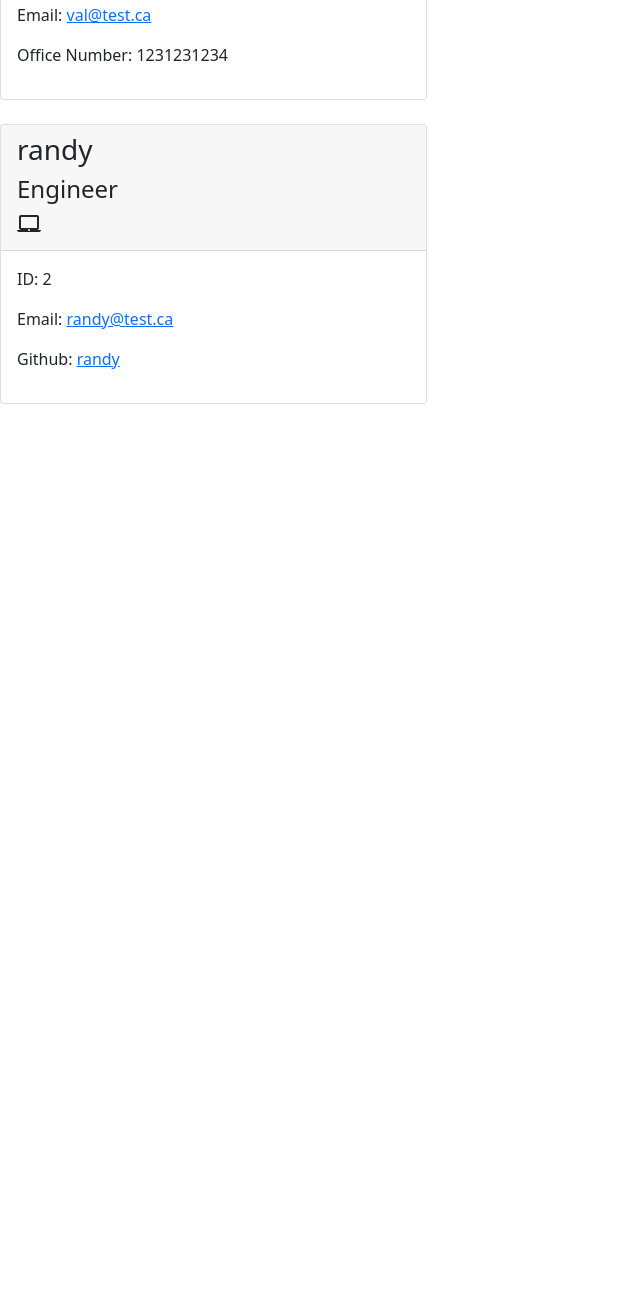
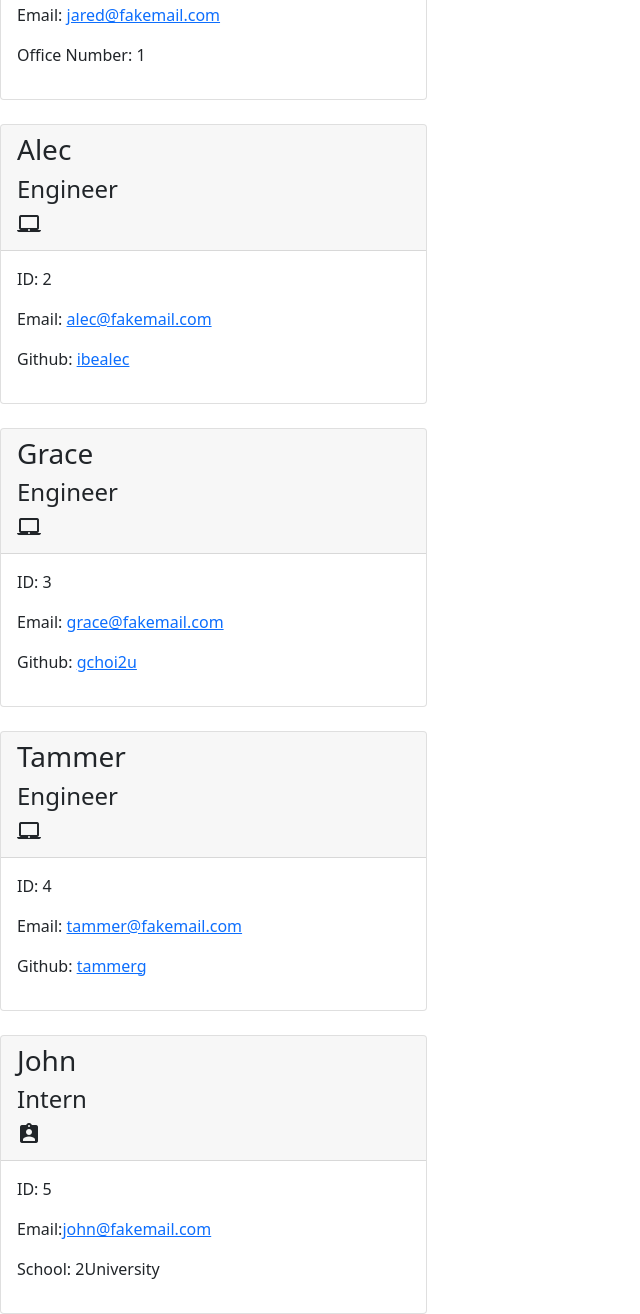
Before and after one commit to valerrianna/team-profile-generator, a website: page dist/index.html in a window 1280 px wide. Shown: the part 291-1605 px from the top of the page, without its empty margins (0-640 px from the left). Before the commit the page ends 800 px from the top, so only its background shows below. Drawn offline with nearby package versions, Linux system fonts and the light colour scheme.

```diff
--- a/dist/index.html
+++ b/dist/index.html
@@ -22,14 +22,14 @@
           <div class="card h-100">
 
             <div class="card-header">
-              <h3>Val</h3>
+              <h3>Jared</h3>
               <h4>Manager</h4><i class="material-icons">content_paste</i>
             </div>
 
             <div class="card-body">
               <p class="id">ID: 1</p>
-              <p class="email">Email: <a href="mailto:val@test.ca">val@test.ca</a></p>
-              <p class="office">Office Number: 1231231234</p>
+              <p class="email">Email: <a href="mailto:jared@fakemail.com">jared@fakemail.com</a></p>
+              <p class="office">Office Number: 1</p>
             </div>
 
           </div>
@@ -41,18 +41,63 @@
             <div class="col-4 mt-4">
                 <div class="card h-100">
                     <div class="card-header">
-                        <h3>randy</h3>
+                        <h3>Alec</h3>
                         <h4>Engineer</h4><i class="material-icons">laptop_mac</i>
                     </div>
 
                     <div class="card-body">
                         <p class="id">ID: 2</p>
-                        <p class="email">Email: <a href="mailto:randy@test.ca">randy@test.ca</a></p>
-                        <p class="github">Github: <a href="https://github.com/randy">randy</a></p>
+                        <p class="email">Email: <a href="mailto:alec@fakemail.com">alec@fakemail.com</a></p>
+                        <p class="github">Github: <a href="https://github.com/ibealec">ibealec</a></p>
                     </div>
                 </div>
             </div>
 
+            <div class="col-4 mt-4">
+                <div class="card h-100">
+                    <div class="card-header">
+                        <h3>Grace</h3>
+                        <h4>Engineer</h4><i class="material-icons">laptop_mac</i>
+                    </div>
+
+                    <div class="card-body">
+                        <p class="id">ID: 3</p>
+                        <p class="email">Email: <a href="mailto:grace@fakemail.com">grace@fakemail.com</a></p>
+                        <p class="github">Github: <a href="https://github.com/gchoi2u">gchoi2u</a></p>
+                    </div>
+                </div>
+            </div>
+
+            <div class="col-4 mt-4">
+                <div class="card h-100">
+                    <div class="card-header">
+                        <h3>Tammer</h3>
+                        <h4>Engineer</h4><i class="material-icons">laptop_mac</i>
+                    </div>
+
+                    <div class="card-body">
+                        <p class="id">ID: 4</p>
+                        <p class="email">Email: <a href="mailto:tammer@fakemail.com">tammer@fakemail.com</a></p>
+                        <p class="github">Github: <a href="https://github.com/tammerg">tammerg</a></p>
+                    </div>
+                </div>
+            </div>
+
+
+            <div class="col-4 mt-4">
+                <div class="card h-100">
+                    <div class="card-header">
+                        <h3>John</h3>
+                        <h4>Intern</h4><i class="material-icons">assignment_ind</i>
+                    </div>
+
+                    <div class="card-body">
+                        <p class="id">ID: 5</p>
+                        <p class="email">Email:<a href="mailto:john@fakemail.com">john@fakemail.com</a></p>
+                        <p class="school">School: 2University</p>
+                    </div>
+                </div>
+            </div>
 
     </div>
 
```
Also changed, not shown: README.md.
